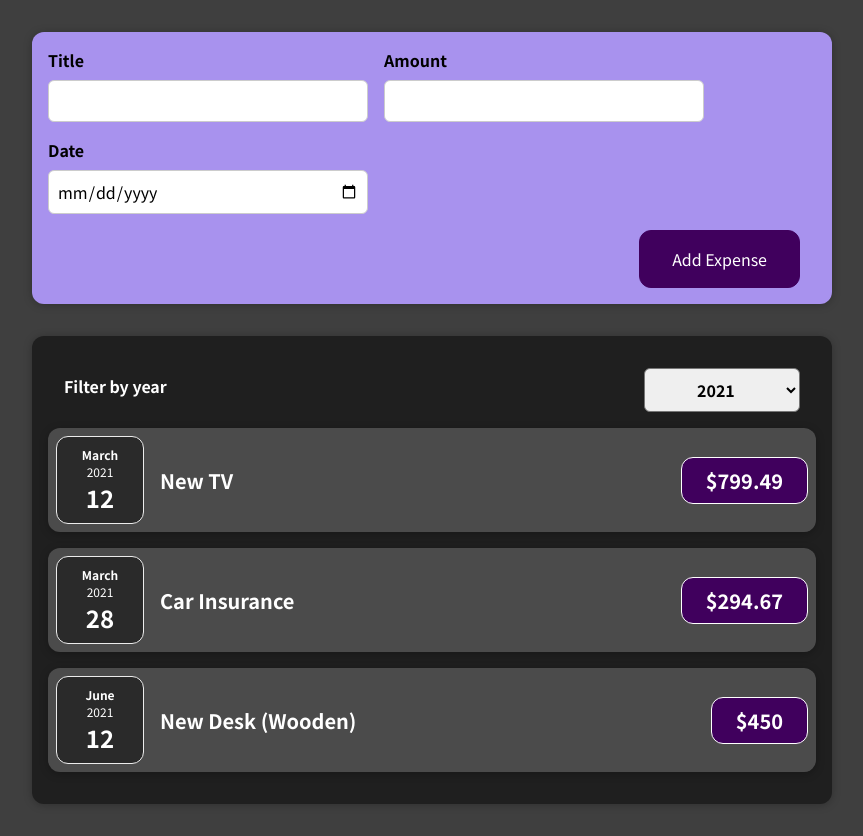
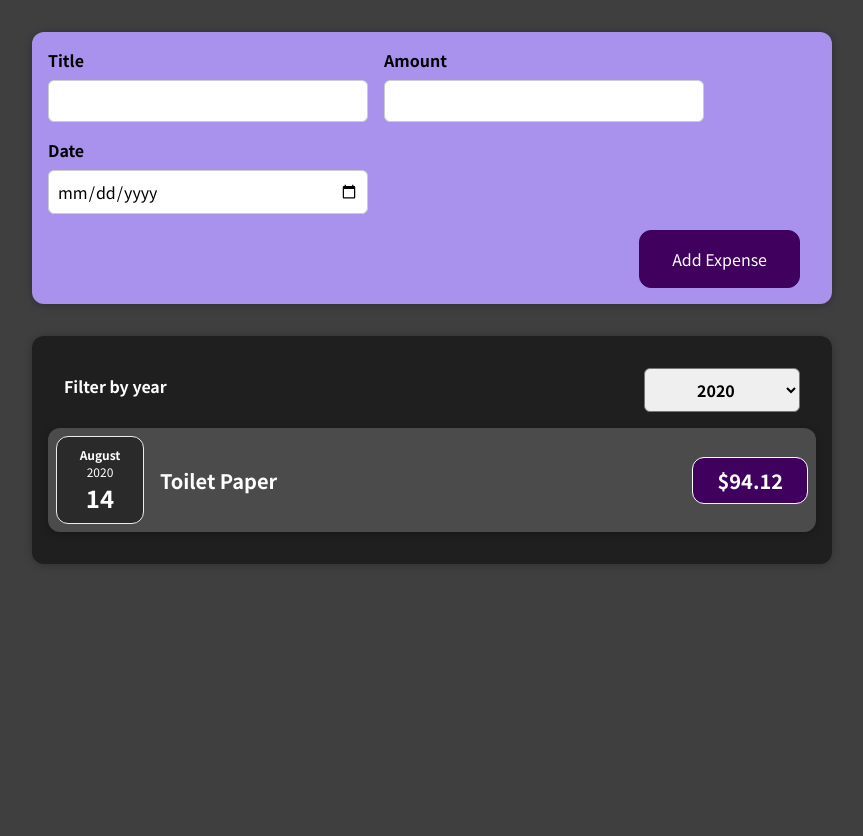
Before and after one commit to KNMohamed/react-complete-guide, a React (Create React App) app: page / in a window 1280 px wide. Shown: the whole page, without its empty margins (208-1071 px from the left). After the commit the page ends 800 px from the top, so only its background shows below. Built offline with nearby package versions, Linux system fonts and the light colour scheme.

Commit message:
Create ExpenseList component

```diff
--- a/src/components/Expenses/ExpenseItem.js
+++ b/src/components/Expenses/ExpenseItem.js
@@ -7,6 +7,7 @@
   // function clickHandler() {}
 
   return (
+    <li>
       <Card className='expense-item'>
         <ExpenseDate date={props.date} />
         <div className='expense-item__description'>
@@ -14,6 +15,7 @@
           <div className='expense-item__price'>${props.amount}</div>
         </div>
       </Card>
+    </li>
   );
 };
 
--- a/src/components/Expenses/Expenses.js
+++ b/src/components/Expenses/Expenses.js
@@ -1,32 +1,28 @@
 import React, { useState } from 'react';
 import Card from '../UI/Card';
 import ExpenseFilter from '../ExpenseFilter/ExpenseFilter';
-import ExpenseItem from './ExpenseItem';
+import ExpensesList from './ExpensesList';
 import './Expenses.css';
 
 const Expenses = (props) => {
-  const [filteredYear, setFilteredYear] = useState('2021');
-  const selectedDateChangeHandler = (selectedDate) => {
-    setFilteredYear(selectedDate);
+  const [filteredYear, setFilteredYear] = useState('2020');
+
+  const filterChangeHandler = (selectedYear) => {
+    setFilteredYear(selectedYear);
   };
+
+  const filteredExpenses = props.items.filter((expense) => {
+    return expense.date.getFullYear().toString() === filteredYear;
+  });
 
   return (
     <div>
       <Card className='expenses'>
         <ExpenseFilter
           selected={filteredYear}
-          onSelectedDateChange={selectedDateChangeHandler}
+          onSelectedDateChange={filterChangeHandler}
         />
-        {props.items
-          .filter((item) => item.date.getFullYear() === parseInt(filteredYear))
-          .map((item) => (
-            <ExpenseItem
-              key={item.id}
-              title={item.title}
-              amount={item.amount}
-              date={item.date}
-            />
-          ))}
+        <ExpensesList items={filteredExpenses} />
       </Card>
     </div>
   );
--- /dev/null
+++ b/src/components/Expenses/ExpensesList.css
@@ -0,0 +1,9 @@
+.expenses-list {
+  list-style: none;
+  padding: 0;
+}
+
+.expenses-list__fallback {
+  color: white;
+  text-align: center;
+}
--- /dev/null
+++ b/src/components/Expenses/ExpensesList.js
@@ -0,0 +1,25 @@
+import React from 'react';
+
+import ExpenseItem from './ExpenseItem';
+import './ExpensesList.css';
+
+const ExpensesList = (props) => {
+  if (props.items.length === 0) {
+    return <h2 className='expenses-list__fallback'>Found no expenses.</h2>;
+  }
+
+  return (
+    <ul className='expenses-list'>
+      {props.items.map((expense) => (
+        <ExpenseItem
+          key={expense.id}
+          title={expense.title}
+          amount={expense.amount}
+          date={expense.date}
+        />
+      ))}
+    </ul>
+  );
+};
+
+export default ExpensesList;
```
Also changed, not shown: 1 other file (tests, documents, lock files or other folders). Lines whose indentation alone changed are shown as unchanged.
